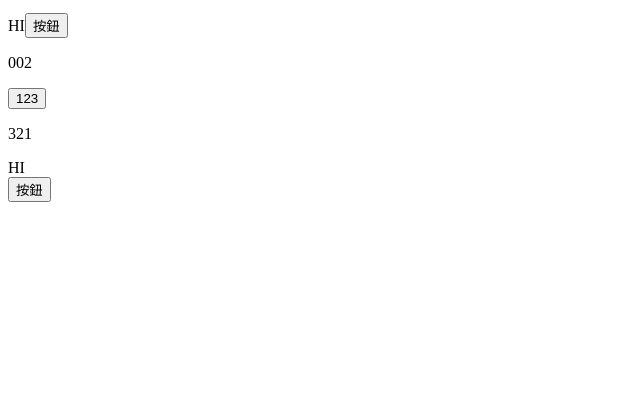
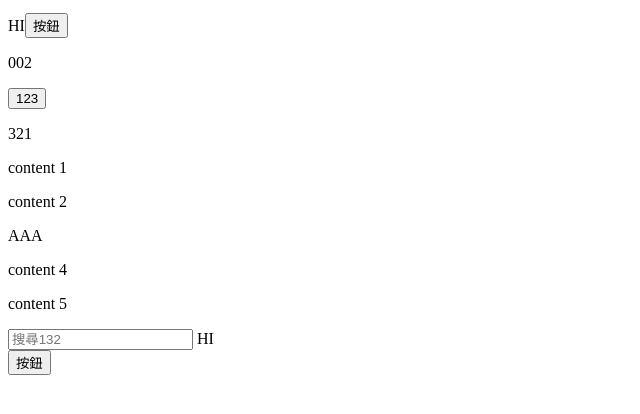
Before and after one commit to luchinhsun/JS, a plain HTML site: page js_course/index.html in a window 1280 px wide. Shown: the part 110-524 px from the top of the page, without its empty margins (0-640 px from the left). Drawn offline with Linux system fonts and the light colour scheme.

Commit message:
100818_end_JS

```diff
--- a/js_course/index.html
+++ b/js_course/index.html
@@ -16,6 +16,14 @@
             123
         </button>
         <p onclick="hit()">321</p>
+
+        <p class="content">content 1</p>
+        <p class="content">content 2</p>
+        <p class="content">content 3</p>
+        <p class="content">content 4</p>
+        <p class="content">content 5</p>
+
+        <input name="search" type="search" placeholder="搜尋132" />
     </body>
     <script>
         alert("123 進度條");
@@ -40,5 +48,22 @@
 
         var names = ["John","HeHe"];
         console.log(names);
+
+        // var contentElements = document.getElementsByClassName("content");
+        // console.log(contentElements);
+        // var pElement = contentElements[3];
+        // pElement.innerHTML = "AAA";
+        document.getElementsByClassName("content")[2].innerHTML = "AAA";
+
+        // var pElements = document.getElementsByTagName("p");
+        // console.log(pElements);
+        // var tag = pElements[4];
+        // tag.innerHTML = "Who?";
+
+        // var inputs = document.getElementsByName("search");
+        // console.log(inputs);
+        // alert(inputs[0].outerHTML)
+
+        // document.getElementsByTagNameNS
     </script>
 </html>
```
Also changed, not shown: js_course/Ajax.html (added, +17 -0 lines).
